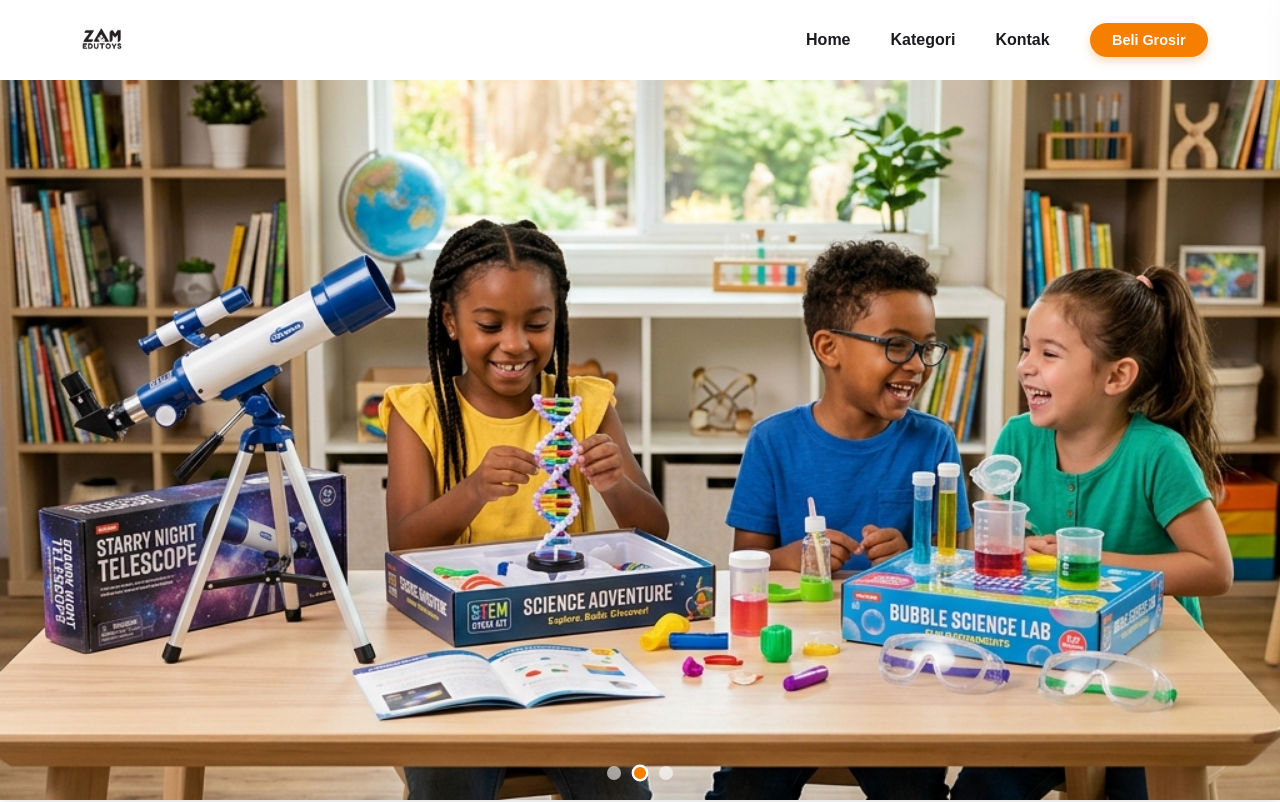
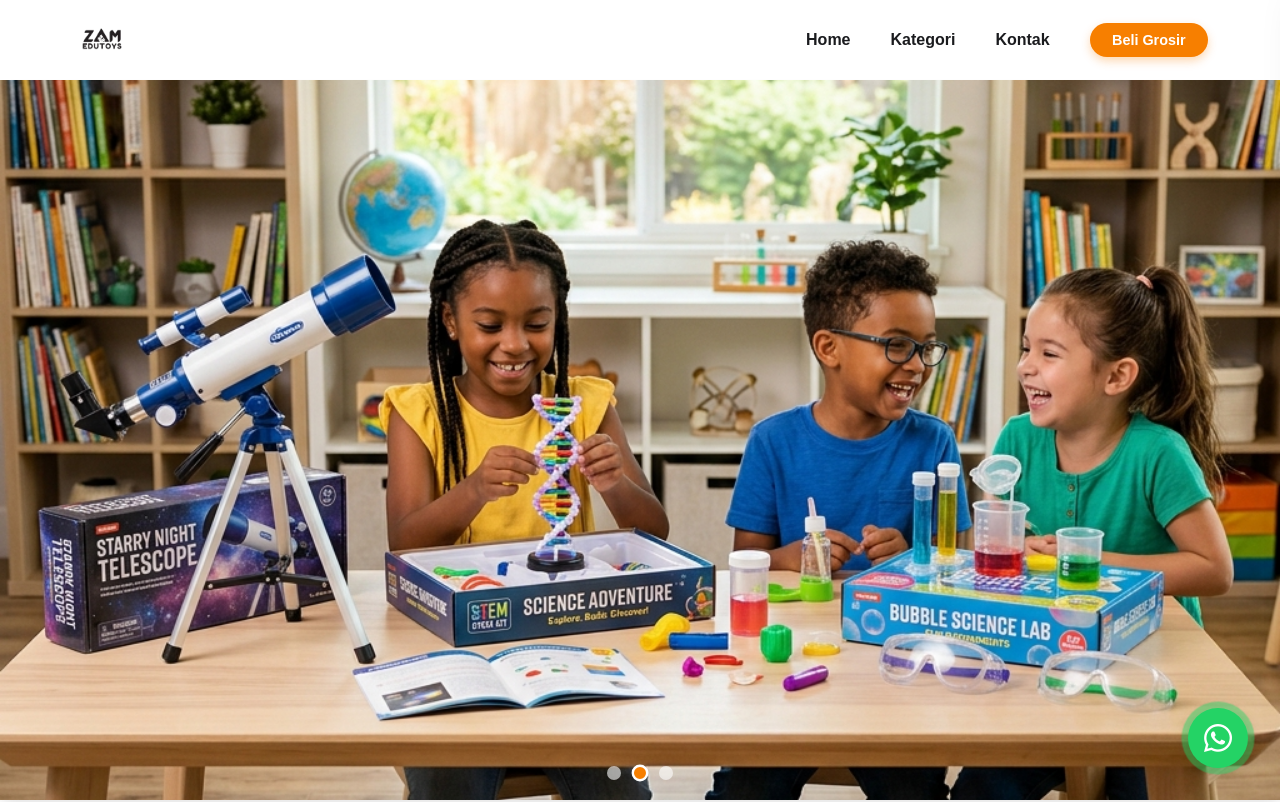
Before and after one commit to agungmee/zamedutoys, a Next.js app: page / in a window 1280 px wide. Shown: the top 802 px of the page. Built offline with nearby package versions, Linux system fonts and the light colour scheme.

Commit message:
feat: add floating WhatsApp button with pulse effect and global styling

```diff
--- a/app/layout.js
+++ b/app/layout.js
@@ -2,6 +2,7 @@ import { Geist, Geist_Mono } from "next/font/google";
 import "./globals.css";
 import Navbar from "@/components/Navbar";
 import Footer from "@/components/Footer";
+import WhatsAppFloat from "@/components/WhatsAppFloat";
 
 const geistSans = Geist({
   variable: "--font-geist-sans",
@@ -34,6 +35,7 @@ export default function RootLayout({ children }) {
         <Navbar />
         {children}
         <Footer />
+        <WhatsAppFloat />
       </body>
     </html>
   );
--- /dev/null
+++ b/components/WhatsAppFloat.js
@@ -0,0 +1,23 @@
+"use client";
+import React from 'react';
+import styles from './WhatsAppFloat.module.css';
+
+export default function WhatsAppFloat() {
+  const phoneNumber = "6281234567890"; // Ganti dengan nomor WhatsApp Anda
+  const message = "Halo ZAM EDUTOYS, saya ingin bertanya tentang produk Anda.";
+
+  const whatsappUrl = `https://wa.me/${phoneNumber}?text=${encodeURIComponent(message)}`;
+
+  return (
+    <a
+      href={whatsappUrl}
+      target="_blank"
+      rel="noopener noreferrer"
+      className={styles.floatButton}
+      aria-label="Chat WhatsApp"
+    >
+      <div className={styles.pulseArea}></div>
+      <i className="fa-brands fa-whatsapp"></i>
+    </a>
+  );
+}
--- /dev/null
+++ b/components/WhatsAppFloat.module.css
@@ -0,0 +1,58 @@
+.floatButton {
+  position: fixed;
+  bottom: 2rem;
+  right: 2rem;
+  width: 60px;
+  height: 60px;
+  background-color: #25d366;
+  color: white;
+  border-radius: 50%;
+  display: flex;
+  align-items: center;
+  justify-content: center;
+  font-size: 32px;
+  box-shadow: 0 4px 15px rgba(0, 0, 0, 0.2);
+  z-index: 1000;
+  text-decoration: none;
+  transition: all 0.3s cubic-bezier(0.175, 0.885, 0.32, 1.275);
+}
+
+.floatButton:hover {
+  transform: scale(1.1);
+  box-shadow: 0 6px 20px rgba(0, 0, 0, 0.3);
+}
+
+.pulseArea {
+  position: absolute;
+  width: 100%;
+  height: 100%;
+  border-radius: 50%;
+  background-color: #25d366;
+  z-index: -1;
+  animation: pulse 2s infinite;
+}
+
+@keyframes pulse {
+  0% {
+    transform: scale(1);
+    opacity: 0.7;
+  }
+  70% {
+    transform: scale(1.6);
+    opacity: 0;
+  }
+  100% {
+    transform: scale(1.6);
+    opacity: 0;
+  }
+}
+
+@media (max-width: 768px) {
+  .floatButton {
+    bottom: 1.5rem;
+    right: 1.5rem;
+    width: 50px;
+    height: 50px;
+    font-size: 26px;
+  }
+}
```
